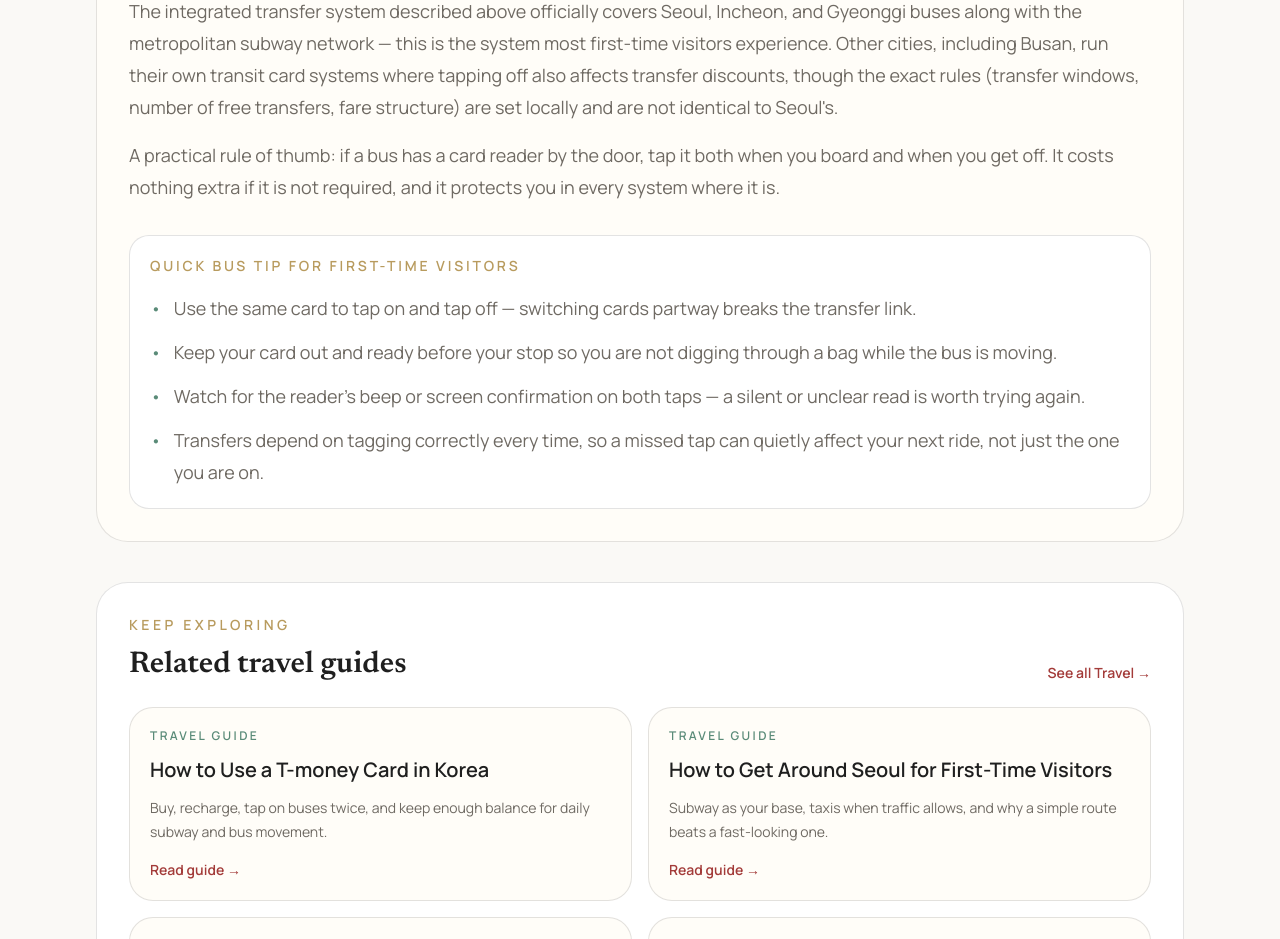
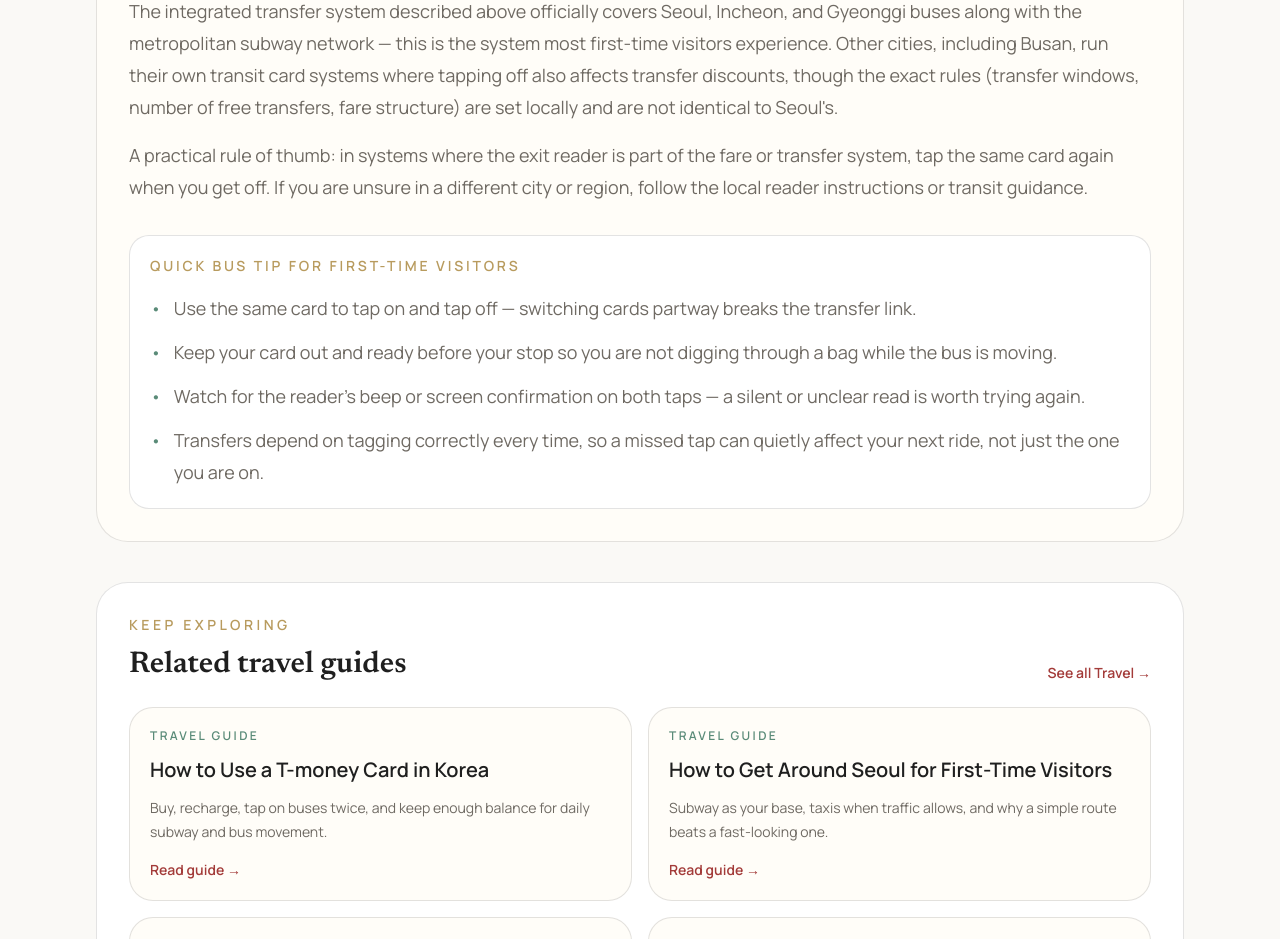
Before and after one commit to kjgusgh-source/korea-inside, a Next.js app: page /travel/do-i-need-to-tap-out-on-korean-buses in a window 1280 px wide. Shown: the part 1720-2659 px from the top of the page. Built offline with nearby package versions, Linux system fonts and the light colour scheme.

Commit message:
Soften nationwide-scope claim in tap-out practical-rule sentence

```diff
--- a/app/travel/do-i-need-to-tap-out-on-korean-buses/page.tsx
+++ b/app/travel/do-i-need-to-tap-out-on-korean-buses/page.tsx
@@ -260,10 +260,11 @@ export default function DoINeedToTapOutOnKoreanBusesPage() {
                 </p>
 
                 <p>
-                  A practical rule of thumb: if a bus has a card reader by the
-                  door, tap it both when you board and when you get off. It
-                  costs nothing extra if it is not required, and it protects
-                  you in every system where it is.
+                  A practical rule of thumb: in systems where the exit reader
+                  is part of the fare or transfer system, tap the same card
+                  again when you get off. If you are unsure in a different
+                  city or region, follow the local reader instructions or
+                  transit guidance.
                 </p>
               </div>
 
```
